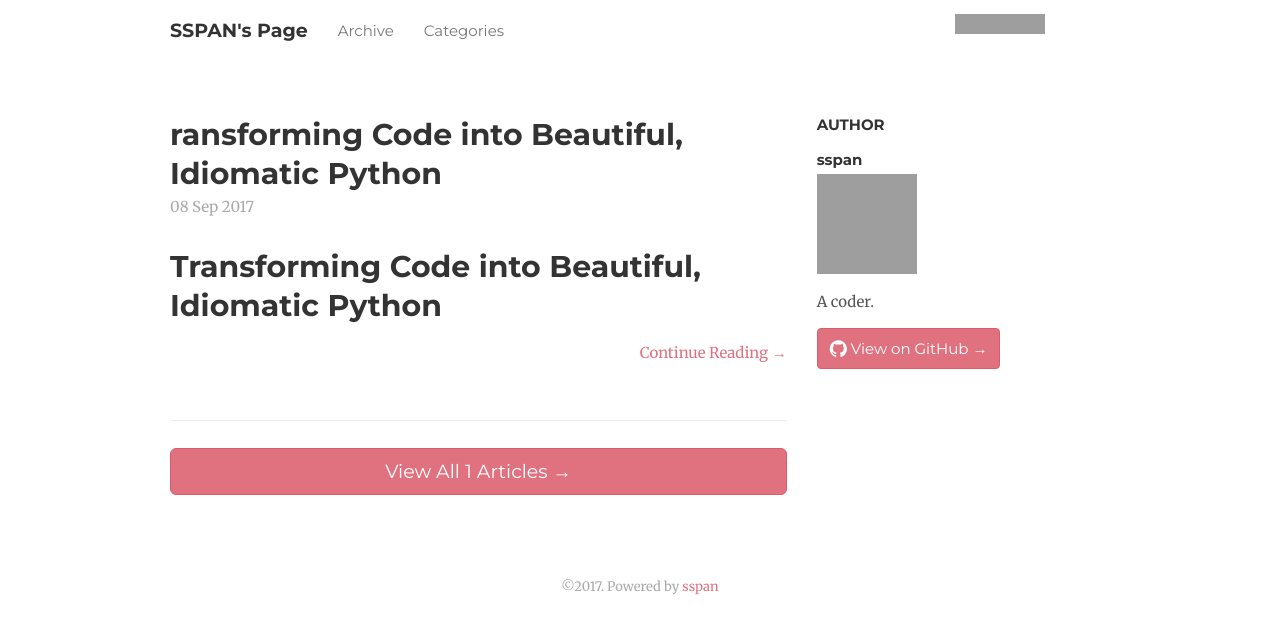
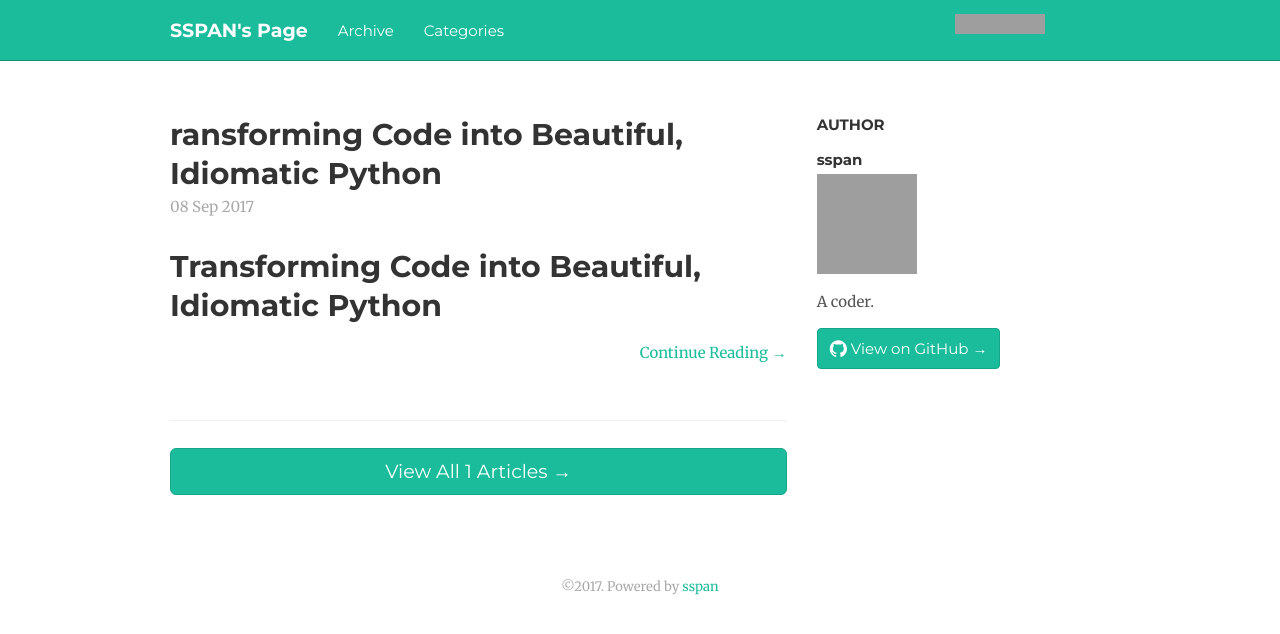
Before and after one commit to dennyxi/sspantz.github.io, a Jekyll site: the page built from index.html, in a window 1280 px wide. Shown: the top 634 px of the page. Built offline with Jekyll 4.4.1, drawn with Linux system fonts in a browser that asks for light colours; nearby versions of some CDN libraries; comment, search, counter and statistics services are not loaded; grey boxes are pictures that could not be loaded.

Commit message:
color -> turquoise

```diff
--- a/_data/theme.yml
+++ b/_data/theme.yml
@@ -14,7 +14,7 @@ num_home_posts: 4
 # - purple
 # - orange
 # - red
-color: default
+color: turquoise
 
 # Show navigation below each post?
 show_post_navs: true
```
